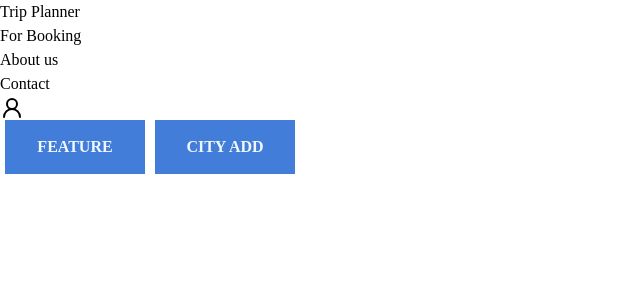
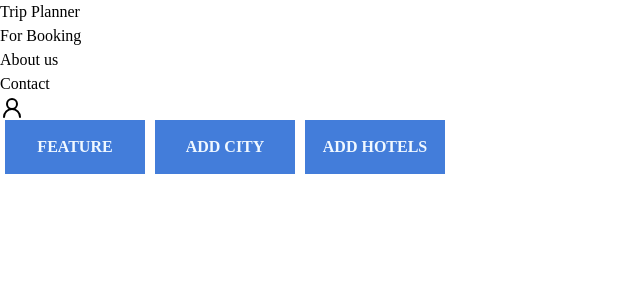
Before and after one commit to Vinoth-Kumar-N/MissionPossible-Frontend, a React (Vite) app in the folder MImp-Client/: page /admin in a window 1280 px wide. Shown: the top 300 px of the page, without its empty margins (0-640 px from the left). Built offline with nearby package versions, Linux system fonts and the light colour scheme; no server answers.

Commit message:
updated featurecard

```diff
--- a/MImp-Client/src/App.jsx
+++ b/MImp-Client/src/App.jsx
@@ -11,9 +11,9 @@ import AddCity from './components/AddCity';
 import Home1 from './components/Home1'
 import EndOut from './components/EndOut';
 import Trip from './components/Trip'
-
 import City from './components/City';
 import { BrowserRouter, Routes, Route } from 'react-router-dom';
+import AddHotels from './components/AddHotels';
 const App = () => {
   return (
     <BrowserRouter>
@@ -31,6 +31,7 @@ const App = () => {
         <Route path='/city' element={<City />} />
         <Route path='/endoutput' element={<EndOut />} />
         <Route path='*' element={<Error />}/>
+        <Route path='/addhotels' element={<AddHotels/>}/>
       </Routes>
     </BrowserRouter>
   );
--- /dev/null
+++ b/MImp-Client/src/components/AddHotels.jsx
@@ -0,0 +1,61 @@
+import React, { useRef } from 'react'
+import { CircleX } from 'lucide-react';
+import { Link } from 'react-router-dom'
+import axios from 'axios';
+
+const addhotels = () => {
+    const url = 'https://67038440bd7c8c1ccd41bc90.mockapi.io/hotel';
+    const ratingsRef = useRef(null);
+    const hotelnameRef = useRef(null);
+    const hotelimageRef = useRef(null);
+    const priceRef = useRef(null);
+    const descriptionRef = useRef(null);
+
+    const handleclick = (e) => {
+        e.preventDefault();
+        const obj = {
+            ratings: ratingsRef.current.value,
+            price: priceRef.current.value,
+            hotelimg: hotelimageRef.current.value,
+            description: descriptionRef.current.value,
+            hotelname: hotelnameRef.current.value
+        }
+        if (obj) {
+            console.log(obj);
+            SendData(obj);
+        }
+    }
+
+    const SendData = async (obj) => {
+        const res = await axios.post(url, obj);
+        if (res.status === 201) {
+            alert("Data sent successfully");
+        } else {
+            alert("Failed to send data!");
+        }
+    }
+
+    return (
+        <>
+            <div className="h-[90vh] w-screen flex justify-center absolute items-center z-50">
+                <div className="h-100 w-[370px] pb-10 flex flex-col justify-center items-center rounded-[30px] shadow-md">
+                    <div className="w-full flex justify-end align-top">
+                        <Link to={'/admin'}><CircleX /></Link>
+                    </div>
+
+                    <form className="flex flex-col justify-center w-[80%] h-[80%] rounded-2xl items-center gap-4">
+                        <h1 className="text-blue-600 text-2xl font-medium">Hotel Details</h1>
+                        <input ref={ratingsRef} type="number" className="p-2 rounded-md w-full outline-none focus:border-2 focus:border-r-4 focus:border-b-4 border-blue-500 shadow-inner" placeholder="Rating" required />
+                        <input ref={hotelnameRef} type="text" className="p-2 rounded-md w-full outline-none focus:border-2 focus:border-r-4 focus:border-b-4 border-blue-500 shadow-inner" placeholder="Hotel Name" required />
+                        <input ref={priceRef} type="text" className="p-2 rounded-md w-full outline-none focus:border-2 focus:border-r-4 focus:border-b-4 border-blue-500 shadow-inner" placeholder="Price" required />
+                        <input ref={hotelimageRef} type="text" className="p-2 rounded-md w-full outline-none focus:border-2 focus:border-r-4 focus:border-b-4 border-blue-500 shadow-inner" placeholder="Hotel Image Url" required />
+                        <input ref={descriptionRef} type="text" className="p-2 rounded-md w-full outline-none focus:border-2 focus:border-r-4 focus:border-b-4 border-blue-500 shadow-inner" placeholder="Description" required />
+                        <button type="submit" onClick={handleclick} className="h-12 bg-blue-500 rounded-md w-full text-white p-2 font-serif hover:bg-blue-600">Add</button>
+                    </form>
+                </div>
+            </div>
+        </>
+    )
+}
+
+export default addhotels
--- a/MImp-Client/src/components/Admin.jsx
+++ b/MImp-Client/src/components/Admin.jsx
@@ -10,7 +10,10 @@ const Admin = () => {
             <span class="box">Feature</span>
           </Link>
           <Link to={"/addcity"}>
-            <span class="box">City Add</span>
+            <span class="box">Add City</span>
+          </Link>
+          <Link to={"/addhotels"}>
+            <span class="box">Add Hotels</span>
           </Link>
         </div>
       </div>
--- a/MImp-Client/src/components/Cards.jsx
+++ b/MImp-Client/src/components/Cards.jsx
@@ -5,16 +5,14 @@ import Card from './Card'
 const Cards = () => {
   return (
     <>
-      <div className='w-screen h-auto border flex p-4 bg-slate-200'>
+      <div className='w-screen h-auto border p-4 bg-slate-200'>
+        <p className="font-bold text-2xl">Our Happy Clients</p>
         <div className='h-full w-full flex content-between gap-4  justify-center flex-wrap'>
           <Featurescard/>
           <Featurescard/>
           <Featurescard/>
           <Featurescard/>
           <Featurescard/>
-          <Card />
-          <Card />
-          <Card />
         </div>
       </div>
     </>
--- a/MImp-Client/src/components/Featurescard.jsx
+++ b/MImp-Client/src/components/Featurescard.jsx
@@ -15,10 +15,9 @@ const Featurescard = () => {
         </div>
         <div className='w-full h-full flex flex-col p-4'>
           <div className='mb-4'>
-            <p className='text-2xl font-semibold'>Coimbatore</p>
             <p className='text-gray-400 font-normal'>16 January 2024</p>
-            <p className='font-normal mt-2'>
-            Coimbatore, often referred to as the "Manchester of South India," is a bustling city located in the state of Tamil Nadu. Nestled near the Western Ghats, Coimbatore enjoys a pleasant climate and is surrounded by scenic landscapes, including waterfalls, hills, and lush greenery.
+            <p className='font-normal mt-2'>Lorem ipsum dolor sit amet consectetur adipisicing elit. Fuga dolor, officiis debitis nobis minus
+            <p className='text-2xl font-semibold flex justify-end text-slate-600'>&#x2012; name</p>
             </p>
           </div>
         </div>
```
